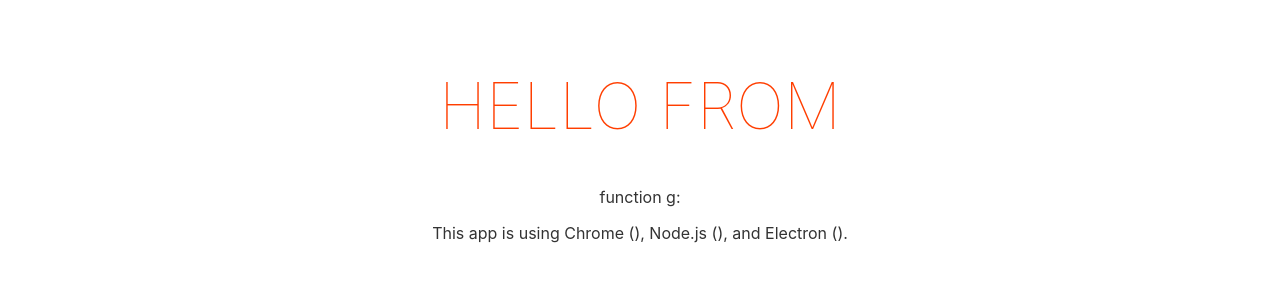
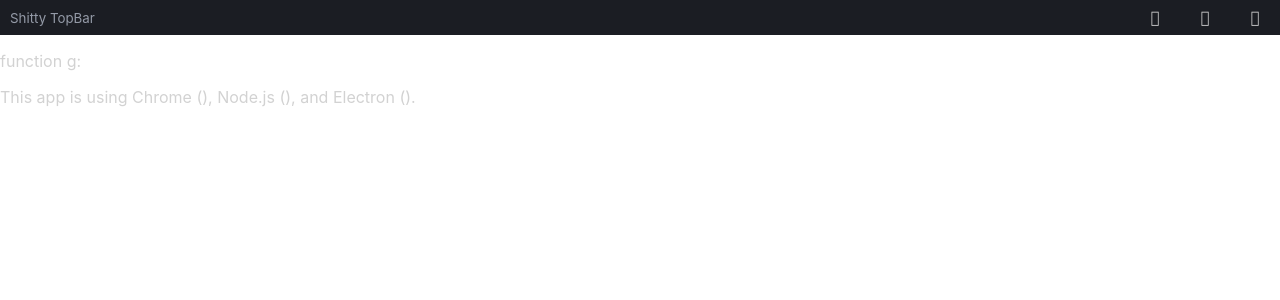
Before and after one commit to SouPuppy/Express, a Svelte app in the folder src/GUI/: page / in a window 1280 px wide. Shown: the top 300 px of the page. Built offline with nearby package versions, Linux system fonts and the light colour scheme.

Commit message:
top bar init

```diff
--- a/package.json
+++ b/package.json
@@ -9,7 +9,8 @@
     "build_GUI": "cd src/GUI && npm run build",
     "dev_GUI": "cd src/GUI && npm run dev",
     "build": "npm run build_cmake",
-    "dev": "npm run build && npm run dev_GUI"
+    "dev": "npm run build && npm run dev_GUI",
+    "dist": "cd src/GUI && npm run dist"
   },
   "author": "Soupup",
   "license": "",
--- a/src/GUI/public/index.html
+++ b/src/GUI/public/index.html
@@ -3,10 +3,6 @@
 <head>
 	<meta charset='utf-8'>
 	<meta name='viewport' content='width=device-width,initial-scale=1'>
-
-	<title>Svelte app</title>
-
-	<link rel='icon' type='image/png' href='favicon.png'>
 	<link rel='stylesheet' href='global.css'>
 	<link rel='stylesheet' href='build/bundle.css'>
 
@@ -16,3 +12,9 @@
 <body>
 </body>
 </html>
+
+<style>
+	body {
+		padding: 0;
+	}
+</style>
--- a/src/GUI/rollup.config.js
+++ b/src/GUI/rollup.config.js
@@ -5,6 +5,7 @@
 import resolve from '@rollup/plugin-node-resolve';
 import livereload from 'rollup-plugin-livereload';
 import css from 'rollup-plugin-css-only';
+import { url } from 'inspector';
 
 const production = !process.env.ROLLUP_WATCH;
 
@@ -30,7 +31,7 @@
 }
 
 export default {
-	input: 'src/render/main.js',
+	input: 'src/renderer/main.js',
 	output: {
 		sourcemap: true,
 		format: 'iife',
@@ -43,6 +44,9 @@
 				// enable run-time checks when not in production
 				dev: !production
 			}
+		}),
+		url({
+			limit: 0,
 		}),
 		// we'll extract any component CSS out into
 		// a separate file - better for performance
--- a/src/GUI/src/main/preload.js
+++ b/src/GUI/src/entry/preload.js
@@ -16,7 +16,7 @@
 });
 
 contextBridge.exposeInMainWorld('windowControls', {
-  minimize: () => ipcRenderer.invoke('window-minimize'),
-  maximize: () => ipcRenderer.invoke('window-maximize'),
-  close: () => ipcRenderer.invoke('window-close')
+  minimize: () => ipcRenderer.send('window-minimize'),
+  maximize: () => ipcRenderer.send('window-maximize'),
+  close:    () => ipcRenderer.send('window-close')
 });
--- /dev/null
+++ b/src/GUI/src/renderer/App.svelte
@@ -0,0 +1,22 @@
+<script>
+    import TopBar from './components/TopBar.svelte';
+	import TestInfo from './TestInfo.svelte';
+</script>
+
+
+<main>
+	<TopBar></TopBar>
+	<div class="contentArea">
+		<TestInfo></TestInfo>
+	</div>
+
+</main>
+
+<style>
+	.contentArea {
+		display: flex;
+        flex-direction: row;
+        flex-grow: 1; /* Ensure contentArea takes up remaining space */
+        overflow: auto; /* Optional: scroll if content overflows */
+	}
+</style>
--- a/src/GUI/src/render/App.svelte
+++ b/src/GUI/src/renderer/TestInfo.svelte
@@ -1,6 +1,5 @@
 <script>
-	export let word;
-	let chromeVersion = '';
+    let chromeVersion = '';
 	let nodeVersion = '';
 	let electronVersion = '';
 
@@ -19,35 +18,14 @@
         fruits  = await window.external_addons.g('Apple', 'Banana');
 	});
 </script>
-
-
 <main>
-
-	<h1>{word} from {f_result}</h1>
 	<p>function g: {fruits}</p>
 	<p>
 		This app is using Chrome ({chromeVersion}), Node.js ({nodeVersion}), and Electron ({electronVersion}).
 	</p>
 </main>
-
 <style>
-	main {
-		text-align: center;
-		padding: 1em;
-		max-width: 240px;
-		margin: 0 auto;
-	}
-
-	h1 {
-		color: #ff3e00;
-		text-transform: uppercase;
-		font-size: 4em;
-		font-weight: 100;
-	}
-
-	@media (min-width: 640px) {
-		main {
-			max-width: none;
-		}
-	}
+    p {
+        color: rgb(210, 210, 210);
+    }
 </style>
--- /dev/null
+++ b/src/GUI/src/renderer/components/TopBar.svelte
@@ -0,0 +1,84 @@
+<script>
+    function handleMinimize() {
+        window.windowControls.minimize();
+    }
+    function handleMaximize() {
+        window.windowControls.maximize();
+    }
+    function handleClose() {
+        window.windowControls.close();
+    }
+</script>
+
+<main>
+    <div class="topBar">
+        <div class="titleBar">
+            <div class="title">Shitty TopBar</div>
+        </div>
+        <div class="titleBarBtns">
+            <button id="minimizeBtn" class="topBtn minimizeBtn" on:click={handleMinimize}></button>
+            <button id="maximizeBtn" class="topBtn maximizeBtn" on:click={handleMaximize}></button>
+            <button id="closeBtn"    class="topBtn closeBtn"    on:click={handleClose}></button>
+        </div>
+    </div>
+</main>
+
+<style>
+    .topBar {
+        display: flex;
+        flex-direction: row;
+        width: 100%;
+        height: 35px;
+        background-color: #1B1D23;
+        -webkit-user-select: none;
+        user-select: none;
+    }
+
+    .topBar > .titleBar {
+        display: flex;
+        flex-direction: row;
+        align-items: center;
+        width: 100%;
+    }
+    .titleBar > .title {
+
+		font-size: 10pt;
+		color: #949AA7;
+        margin-left: 10px;
+        width: 100%;
+        line-height: 30px;
+        margin-top: 2.5px;
+        padding-bottom: 2.5px;
+        -webkit-app-region: drag;
+    }
+    .topBar > .titleBarBtns {
+        display: flex;
+        flex-direction: row;
+        width: 150px;
+        height: 35px;
+    }
+    .titleBarBtns > .topBtn {
+        width: 50px;
+        height: 35px;
+        border: none;
+        outline: none;
+        background-color: transparent;
+        background-repeat: no-repeat;
+        background-position: center;
+        transition: 0.2s;
+        font-family: 'Segoe Fluent Icons', Tahoma, Geneva, Verdana, sans-serif;
+        color: #d2d2d2;
+    }
+    .titleBarBtns > .topBtn:hover {
+        background-color: #272C36
+    }
+    .titleBarBtns > .topBtn:active {
+        background-color: #464d54
+    }
+    .titleBarBtns > .closeBtn:hover {
+        background-color: #de2339;
+    }
+    .titleBarBtns > .closeBtn:active {
+        background-color: #9e1a29;
+    }
+</style>
--- a/src/GUI/src/render/main.js
+++ b/src/GUI/src/renderer/main.js
@@ -3,7 +3,6 @@
 const app = new App({
 	target: document.body,
 	props: {
-		word: 'Hello'
 	}
 });
 
```
Also changed, not shown: src/GUI/package.json (+7 -1 lines), src/GUI/src/entry/main.cjs (added, +76 -0 lines), src/GUI/src/main/main.cjs (deleted, +0 -45 lines).
